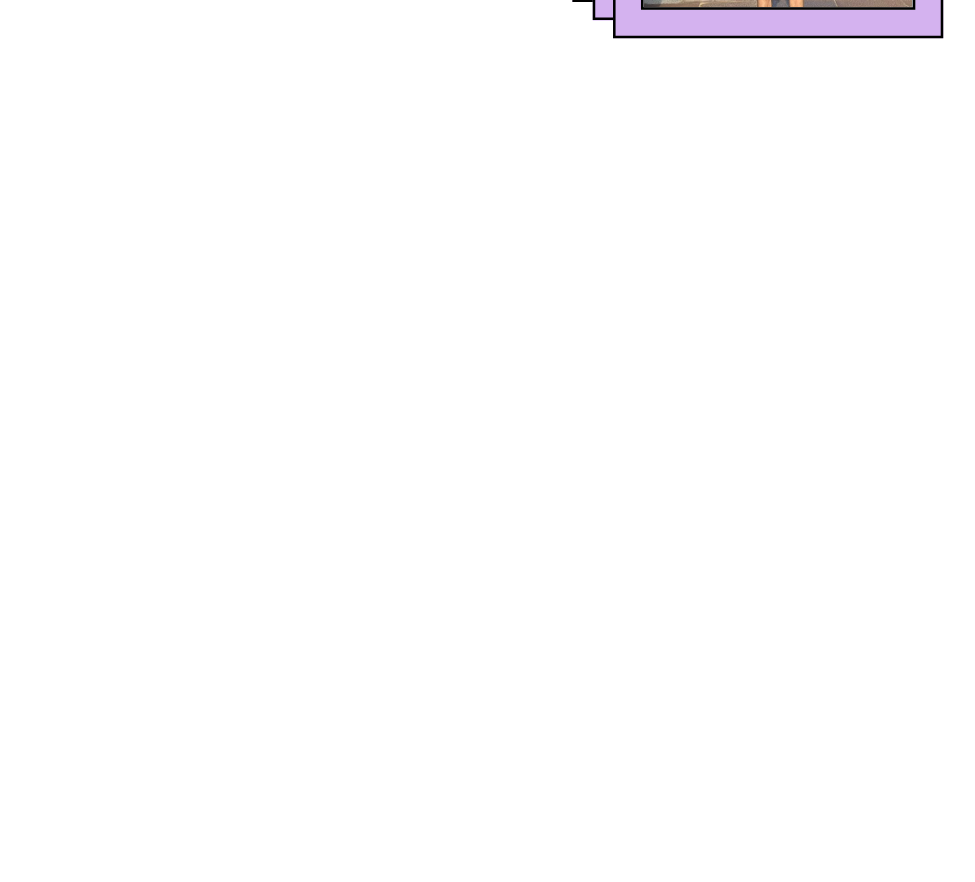
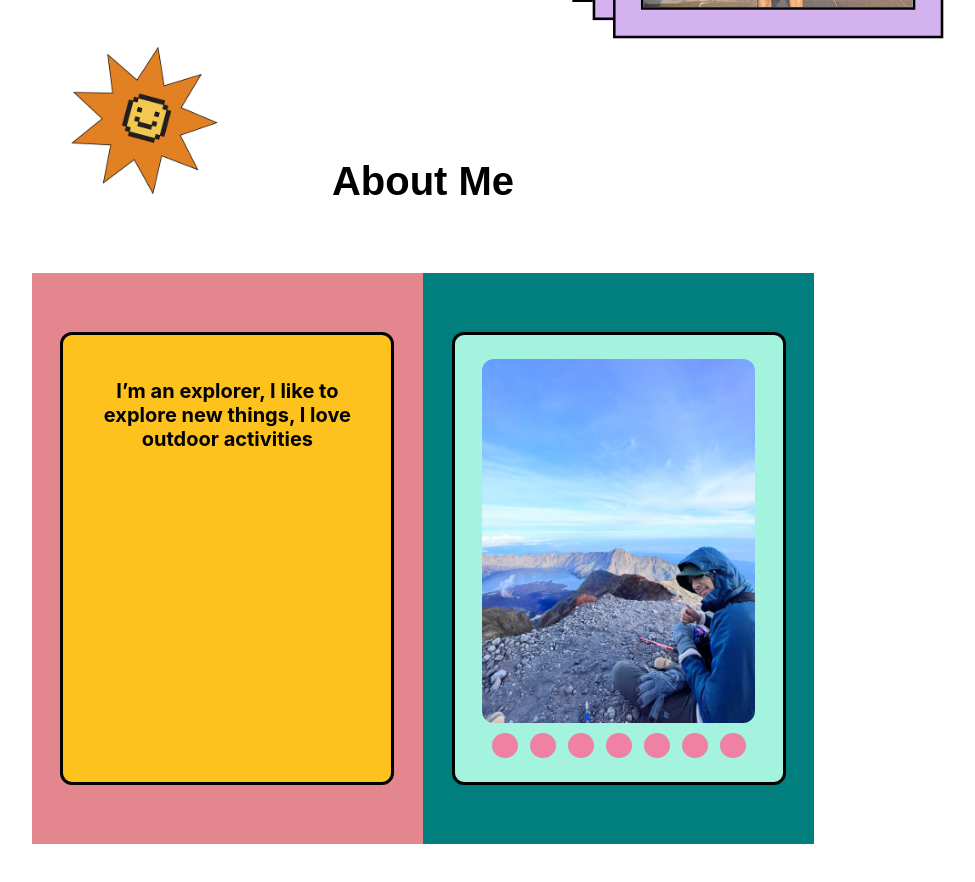
Before and after one commit to AmmarAS03/personal-website, a React (Create React App) app: page / in a window 1280 px wide. Shown: the part 560-1442 px from the top of the page, without its empty margins (217-1192 px from the left). Before the commit the page ends 800 px from the top, so only its background shows below. Built offline with nearby package versions, Linux system fonts and the light colour scheme.

Commit message:
add About me

```diff
--- a/src/App.js
+++ b/src/App.js
@@ -1,4 +1,3 @@
-import logo from './logo.svg';
 import './App.scss';
 import Navbar from './components/Navbar';
 import Profile from './components/Profile';
--- a/src/assets/scss/AboutMe.scss
+++ b/src/assets/scss/AboutMe.scss
@@ -0,0 +1,140 @@
+.about-me-container {
+  display: inline-flex;
+  flex-direction: column;
+  align-items: center;
+  gap: 50px;
+  margin-bottom: 50px;
+}
+
+.background-image{
+    content: "";
+    position: absolute;
+    top: 600px;
+    left: 270px;
+    right: 0;
+    bottom: 0;
+    width: 174px;
+    height: 156px;
+    z-index: -1;
+    @media (max-width: 1024px) {
+            left: 5px;
+            top: 800px;
+            width: 133px;
+            height: 119px;
+      }
+}
+
+.hello-heading-1 {
+  color: #000;
+
+  /* Title 1 */
+  font-family: sans-serif;
+  font-size: 40px;
+  font-style: normal;
+  font-weight: 700;
+  line-height: 0.1;
+  align-items: center;
+}
+
+.box {
+  display: flex;
+  align-items: flex-start;
+  flex-direction: row;
+  @media (max-width: 1024px) {
+    flex-direction: column;
+  }
+}
+
+.left-box {
+  display: flex;
+  flex-direction: column;
+  align-items: flex-start;
+  gap: 10px;
+  width: 391.192px;
+  height: 570.32px;
+  background: #E3868E;
+  justify-content: center;
+  align-items: center;
+}
+
+.left-fill {
+  display: flex;
+  width: 70%;
+  height: 70%;
+  padding: 24px 27px;
+  justify-content: center;
+  align-items: flex-start;
+  gap: 10px;
+  background: #FDC21E;
+  border: 3px solid rgb(0, 0, 0);
+  border-radius: 12px;
+}
+
+.body-1 {
+  color: rgb(0, 0, 0);
+
+  /* Body 1 */
+//   font-family: Jura;
+  font-size: 20px;
+  font-style: normal;
+  font-weight: 700;
+  line-height: normal;
+}
+
+.right-box {
+  display: flex;
+  flex-direction: column;
+  align-items: flex-start;
+  gap: 10px;
+  width: 391.192px;
+  height: 570.32px;
+  background: #017F7E;
+  justify-content: center;
+  align-items: center;
+
+
+}
+
+.right-fill {
+  display: flex;
+  flex-direction: column;
+  width: 70%;
+  height: 70%;
+  padding: 24px 27px;
+  justify-content: center;
+  align-items: flex-start;
+  gap: 10px;
+  background: #a4f3de;
+  border-radius: 12px;
+  border: 3px solid rgb(0, 0, 0);
+}
+
+.image-container-me {
+  width: 273px;
+  height: 383px;
+  stroke-width: 1px;
+  stroke: #000;
+  border-radius: 12px;
+}
+
+.button-container-me {
+  display: flex;
+  flex-direction: row;
+  align-items: flex-start;
+  gap: 12px;
+  margin-left: 10px;
+}
+
+.button-me {
+  width: 26px;
+  height: 25px;
+  border-radius: 100px;
+  background: #EF81A4;
+  transition: background-color 0.3s ease, transform 0.3s ease;  /* Smooth transition for color change */
+  cursor: pointer; /* Change cursor to hand on hover */
+}
+
+.button-me:hover {
+    background: #ecb4c6; /* Change color on hover */
+    transform: scale(1.05); /* Scale up by 5% on hover */
+  }
--- a/src/assets/scss/Profile.scss
+++ b/src/assets/scss/Profile.scss
@@ -33,7 +33,7 @@
 
   @media (max-width: 1024px) {
     flex-direction: column;
-    gap:5px;
+    gap:45px;
   }
 }
 
--- a/src/components/AboutMe.js
+++ b/src/components/AboutMe.js
@@ -1,11 +1,42 @@
-import React from 'react'
+import React from "react";
 import "../assets/scss/AboutMe.scss";
 function AboutMe() {
   return (
-    <div>
+    <div className="about-me-container">
+    <img  src="/images/Sun.png" className="background-image"/>
 
+      <p className="hello-heading-1">About Me</p>
+      <div className="box">
+        <div className="left-box">
+          <div className="left-fill">
+            <p className="body-1">
+              I’m an explorer, I like to explore new things, I love outdoor
+              activities
+            </p>
+          </div>
+        </div>
+
+        <div className="right-box">
+          <div className="right-fill">
+            <img
+              src="/images/gunung.jpg" // Update the path based on your project structure
+              alt="Profile SVG"
+              className="image-container-me"
+            />
+            <div className="button-container-me">
+                <div className="button-me"/>
+                <div className="button-me"/>
+                <div className="button-me"/>
+                <div className="button-me"/>
+                <div className="button-me"/>
+                <div className="button-me"/>
+                <div className="button-me"/>
+            </div>
+          </div>
+        </div>
+      </div>
     </div>
-  )
+  );
 }
 
-export default AboutMe
+export default AboutMe;
--- a/src/components/Profile.js
+++ b/src/components/Profile.js
@@ -1,6 +1,5 @@
-import React, { useState, useEffect } from "react";
+import React from "react";
 import "../assets/scss/Profile.scss";
-import { useTypewriter, Cursor } from "react-simple-typewriter";
 import { Typewriter } from "react-simple-typewriter";
 
 function Profile() {
```
Also changed, not shown: public/images/Sun.png (added), public/images/gunung.jpg (added).
